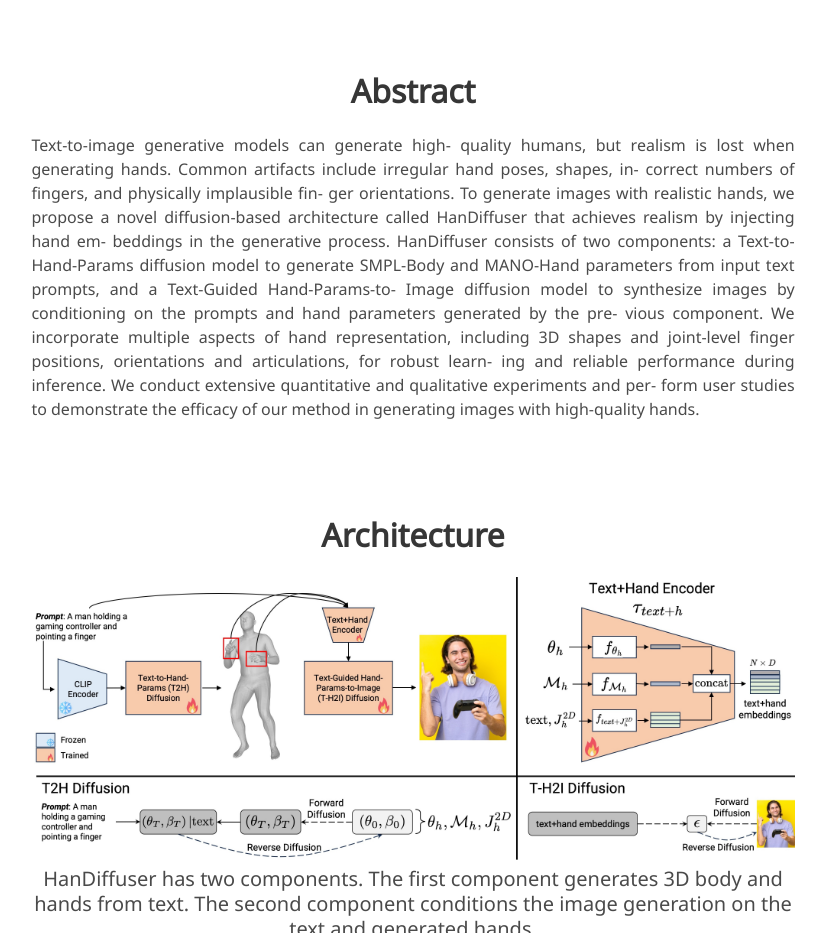
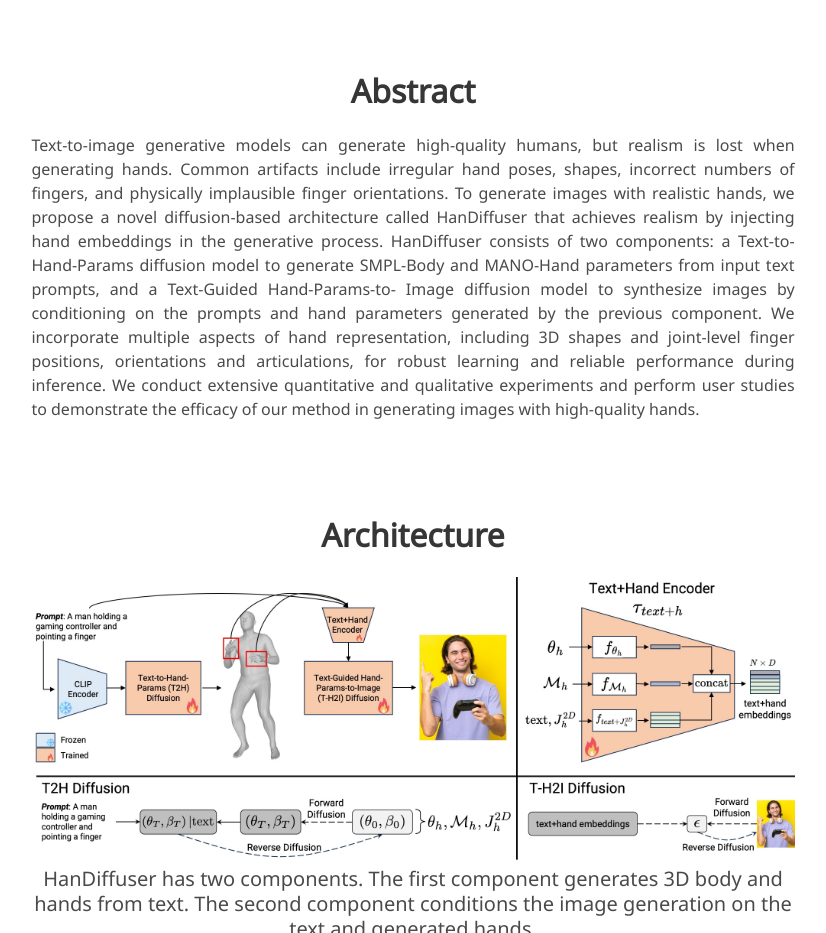
Before and after one commit to SupreethN/SupreethN.github.io, a plain HTML site: page research/handiffuser/index.html in a window 1280 px wide. Shown: the part 1780-2713 px from the top of the page, without its empty margins (227-1053 px from the left). Drawn offline with nearby package versions, Linux system fonts and the light colour scheme; some icons are missing; a web font is replaced by a local one.

Commit message:
Add files via upload

```diff
--- a/research/handiffuser/index.html
+++ b/research/handiffuser/index.html
@@ -131,17 +131,17 @@
         <h2 class="title is-3">Abstract</h2>
         <div class="content has-text-justified">
           <p>
-            Text-to-image generative models can generate high- quality humans,
+            Text-to-image generative models can generate high-quality humans,
             but realism is lost when generating hands. Common artifacts include irregular hand poses,
-            shapes, in- correct numbers of fingers, and physically implausible fin- ger orientations.
+            shapes, incorrect numbers of fingers, and physically implausible finger orientations.
             To generate images with realistic hands, we propose a novel diffusion-based architecture called HanDiffuser
-            that achieves realism by injecting hand em- beddings in the generative process. HanDiffuser consists of two
+            that achieves realism by injecting hand embeddings in the generative process. HanDiffuser consists of two
             components: a Text-to-Hand-Params diffusion model to generate SMPL-Body and MANO-Hand parameters from input
             text prompts, and a Text-Guided Hand-Params-to- Image diffusion model to synthesize images by conditioning
-            on the prompts and hand parameters generated by the pre- vious component. We incorporate multiple aspects
+            on the prompts and hand parameters generated by the previous component. We incorporate multiple aspects
             of hand representation, including 3D shapes and joint-level finger positions, orientations and articulations,
-            for robust learn- ing and reliable performance during inference. We conduct extensive quantitative and
-            qualitative experiments and per- form user studies to demonstrate the efficacy of our method in generating
+            for robust learning and reliable performance during inference. We conduct extensive quantitative and
+            qualitative experiments and perform user studies to demonstrate the efficacy of our method in generating
             images with high-quality hands.
           </p>
         </div>
```
